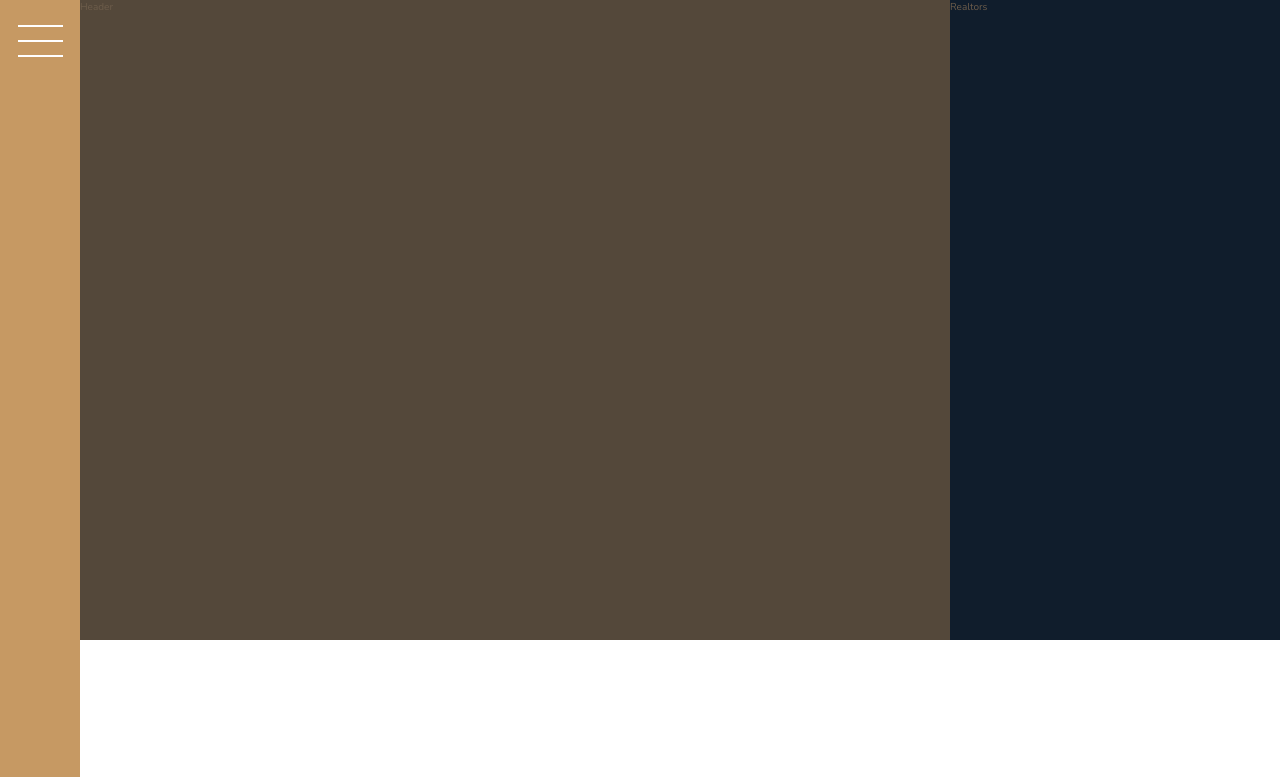
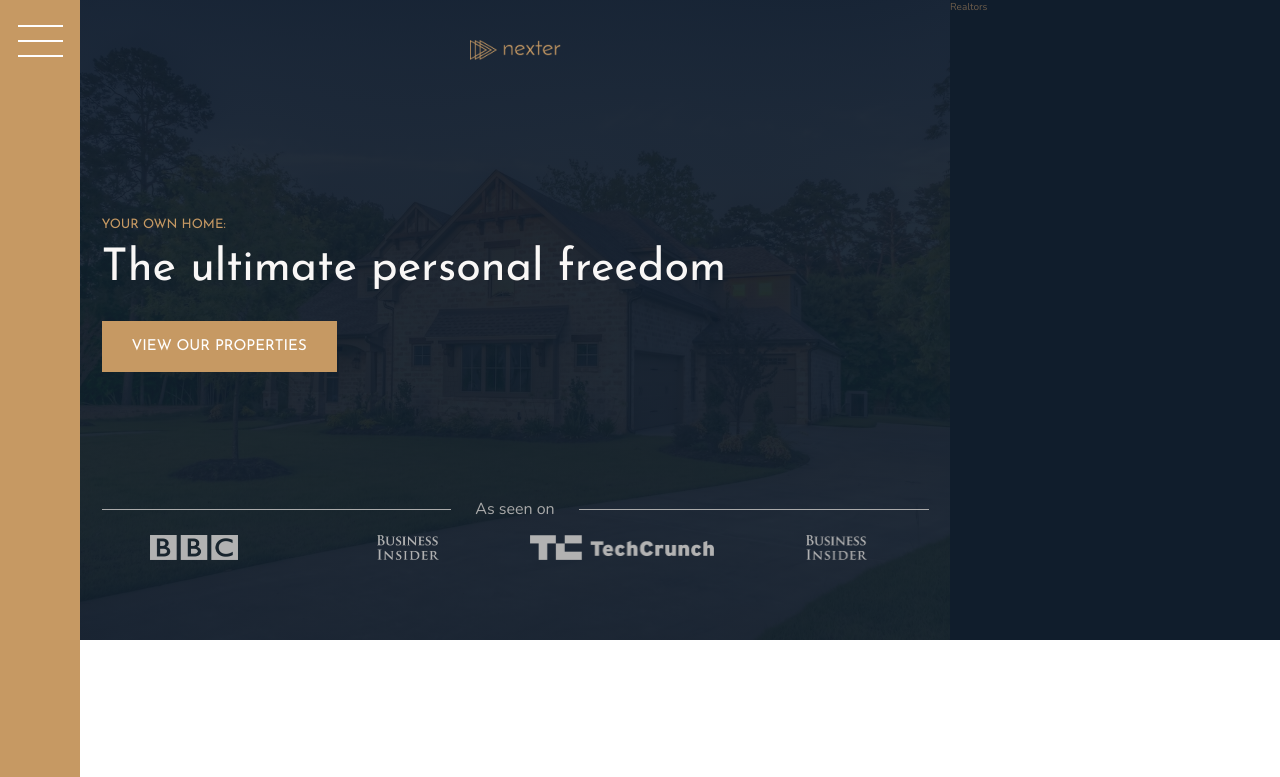
Before and after one commit to 10Sadique/Nexter-Project, a website: page index.html in a window 1280 px wide. Shown: the top 777 px of the page. Drawn offline with nearby package versions, Linux system fonts and the light colour scheme.

Commit message:
header completed

```diff
--- a/index.html
+++ b/index.html
@@ -19,7 +19,17 @@
         </div>
 
         <header class="header">
-            Header
+            <img src="img/logo.png" alt="Nexter logo" class="header__logo">
+            <h3 class="heading-3">Your own home:</h3>
+            <h1 class="heading-1">The ultimate personal freedom</h1>
+            <button class="btn header__btn">View our properties</button>
+            <div class="header__seenon-text">As seen on</div>
+            <div class="header__seenon-logos">
+                <img src="img/logo-bbc.png" alt="seenon logo 1">
+                <img src="img/logo-bi.png" alt="seenon logo 2">
+                <img src="img/logo-techcrunch.png" alt="seenon logo 3">
+                <img src="img/logo-bi.png" alt="seenon logo 4">
+            </div>
         </header>
 
         <div class="realtors">
--- a/sass/_header.scss
+++ b/sass/_header.scss
@@ -1,4 +1,54 @@
 .header {
     background-color: $color-grey-dark-1;
     grid-column: full-start / col-end 6;
+    background-image: linear-gradient(rgba($color-secondary, .93), rgba($color-secondary, .93)), url(../img/hero.jpeg);
+    background-size: cover;
+    padding: 8rem;
+    padding-top: 4rem;
+
+    display: grid;
+    grid-template-rows: 1fr min-content 6rem 1fr;
+    grid-template-columns: max-content;
+    grid-gap: 1.5rem;
+    justify-content: center;
+
+    &__logo {
+        height: 2rem;
+        justify-self: center;
+    }
+
+    &__btn {
+        justify-self: start;
+        align-self: start;
+    }
+
+    &__seenon-text {
+        font-size: 1.6rem;
+        color: $color-grey-light-2;
+
+        display: grid;
+        grid-template-columns: 1fr max-content 1fr;
+        align-items: center;
+        grid-column-gap: 1.5em;
+
+        &::before,
+        &::after {
+            content: "";
+            height: 1px;
+            display: block;
+            background-color: currentColor;
+        }
+    }
+
+    &__seenon-logos {
+        display: grid;
+        grid-template-columns: repeat(4, 1fr);
+        grid-column-gap: 3rem;
+        justify-items: center;
+
+        img {
+            height: 2.5rem;
+            filter: brightness(70%);
+        }
+    }
 }
--- a/sass/_typography.scss
+++ b/sass/_typography.scss
@@ -5,6 +5,9 @@
 
 .heading-1 {
     @extend %heading;
+    font-size: 4.5rem;
+    color: $color-grey-light-1;
+    line-height: 1;
 }
 
 .heading-2 {
@@ -27,7 +30,6 @@
     font-size: 1.3rem;
     color: $color-primary;
     text-transform: uppercase;
-
 }
 
 .heading-4 {
@@ -60,7 +62,18 @@
     }
 }
 
-.mb-sm { margin-bottom: 2rem; }
-.mb-md { margin-bottom: 3rem; }
-.mb-lg { margin-bottom: 4rem; }
-.mb-hg { margin-bottom: 8rem; }
+.mb-sm {
+    margin-bottom: 2rem;
+}
+
+.mb-md {
+    margin-bottom: 3rem;
+}
+
+.mb-lg {
+    margin-bottom: 4rem;
+}
+
+.mb-hg {
+    margin-bottom: 8rem;
+}
```
Also changed, not shown: css/style.css.
